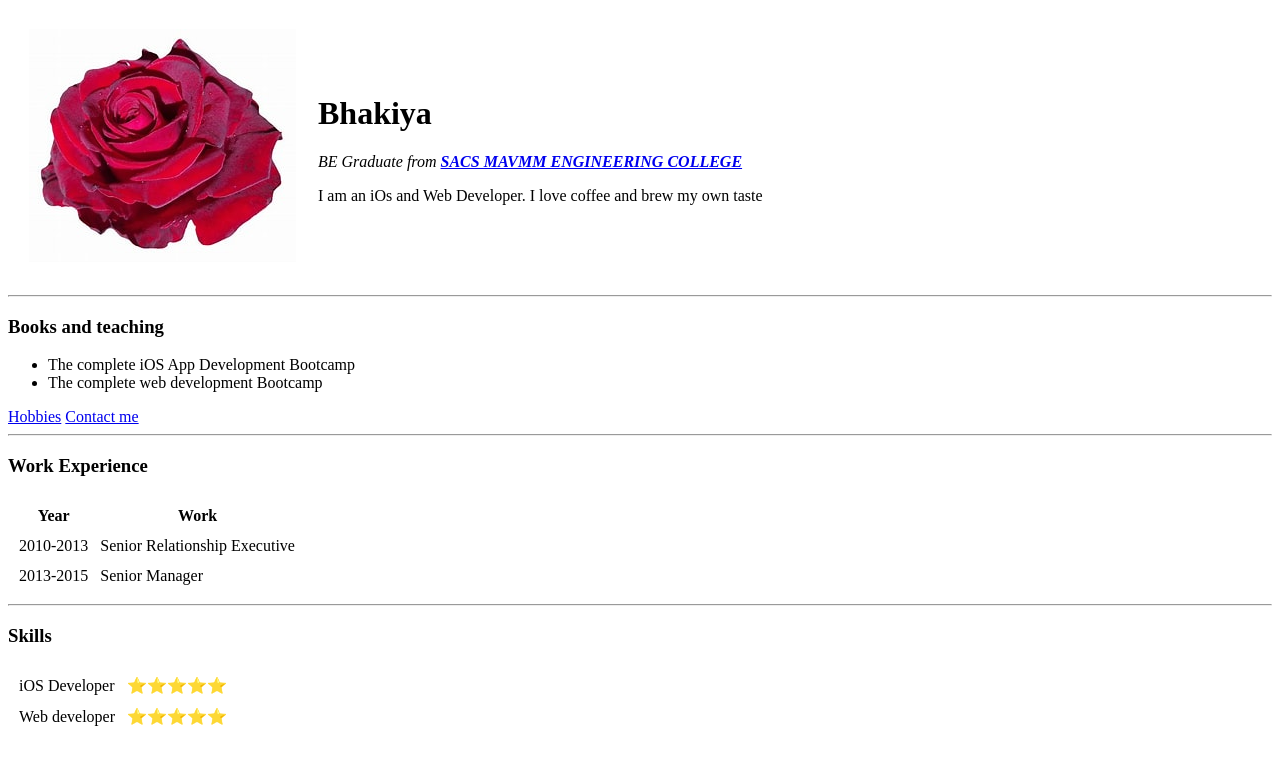
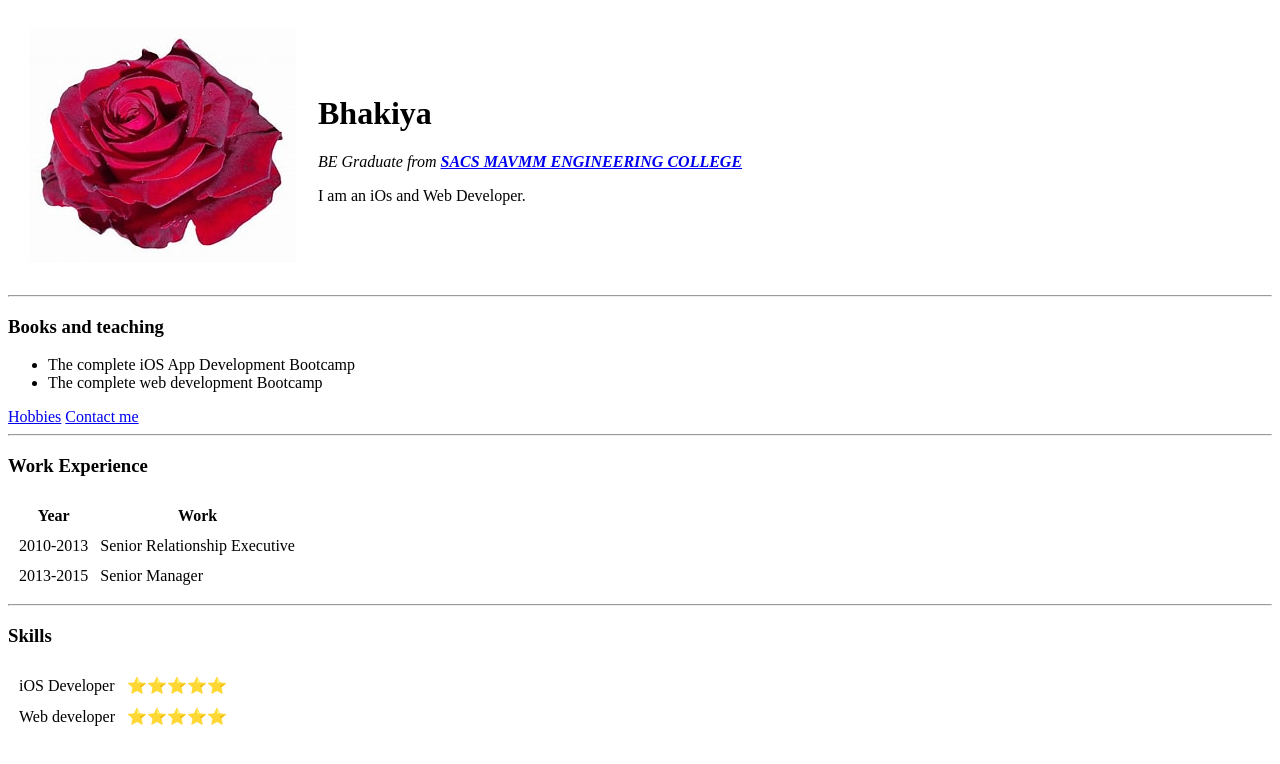
Before and after one commit to SBakya/cv, a plain HTML site: page index.html in a window 1280 px wide. Drawn offline with Linux system fonts and the light colour scheme.

Commit message:
Update index.html

```diff
--- a/index.html
+++ b/index.html
@@ -10,7 +10,7 @@
             <td><img src="images/bakiya.png" alt="profile picture"></td>
             <td><h1>Bhakiya</h1>
                 <p><em>BE Graduate from<strong> <a href="http://sacsmec.in/web/index.php"> SACS MAVMM ENGINEERING COLLEGE</a></strong></em></p>
-                <p> I am an iOs and Web Developer. I love coffee and brew my own taste</p></td>
+                <p> I am an iOs and Web Developer.</p></td>
         </tr>
     </table>
 
```
